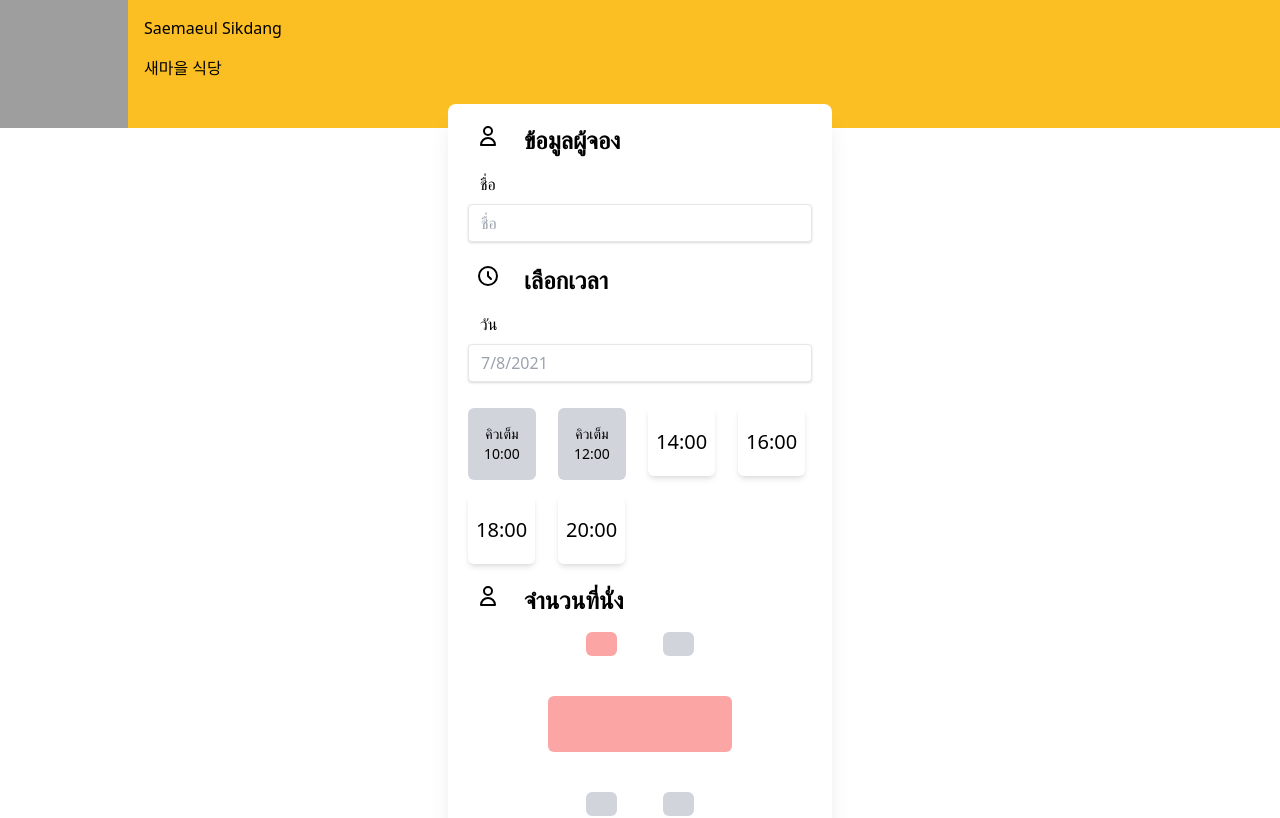
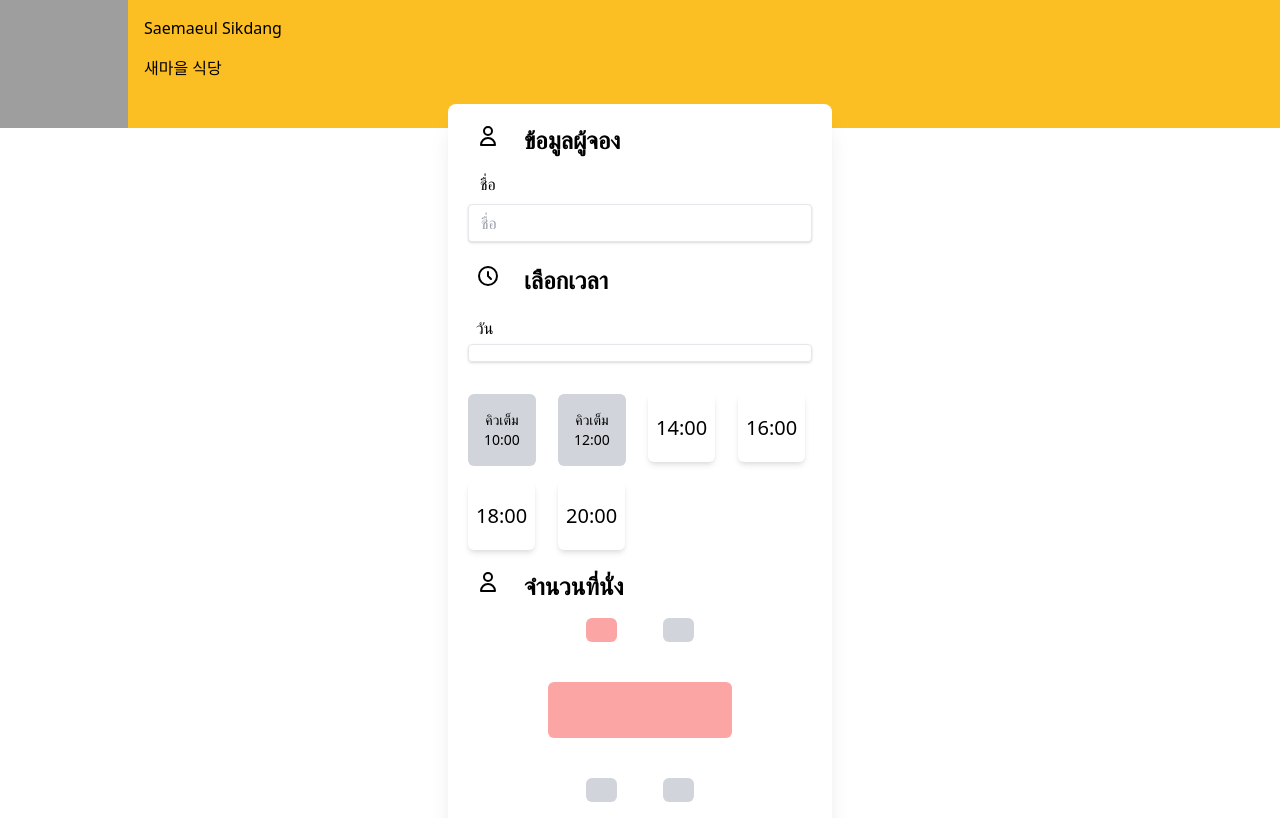
Before and after one commit to rosbas/te_mockup, a Nuxt app: page / in a window 1280 px wide. Shown: the top 818 px of the page. Built offline with nearby package versions, Linux system fonts and the light colour scheme; grey boxes are pictures that could not be loaded.

Commit message:
Minor css change.
Fixed date input

```diff
--- a/components/Date.vue
+++ b/components/Date.vue
@@ -7,18 +7,19 @@
         <h2 class="pl-6 text-2xl font-bold mb-4 items-center">เลือกเวลา</h2>
       </div>
       <!-- Select Date -->
-      <div class="relative h-10 input-component space-y-8 mb-14">
-        <label for="date" class="absolute left-2 transition-all bg-white px-1">
+      <div class="relative h-auto input-component space-y-1 mb-8">
+        <div for="date" class="m-1 transition-all bg-white px-1">
           วัน
-        </label>
-        <input
+        </div>
+        <div
           @click = onClickingselectDate()
           name="date"
           id="date"
           :type="type"
           :placeholder="getDateStr()"
-          v-model="selectedDate"
           class="dateclass shadow appearance-none border rounded w-full py-2 px-3 text-gray-700 leading-tight focus:outline-none focus:shadow-outline hover:border-blue-300 focus:ring-2">
+          {{selectedDate}}
+          </div>
       </div>
       <!-- Select Time -->
       <div class="grid grid-cols-4 gap-4">
```
